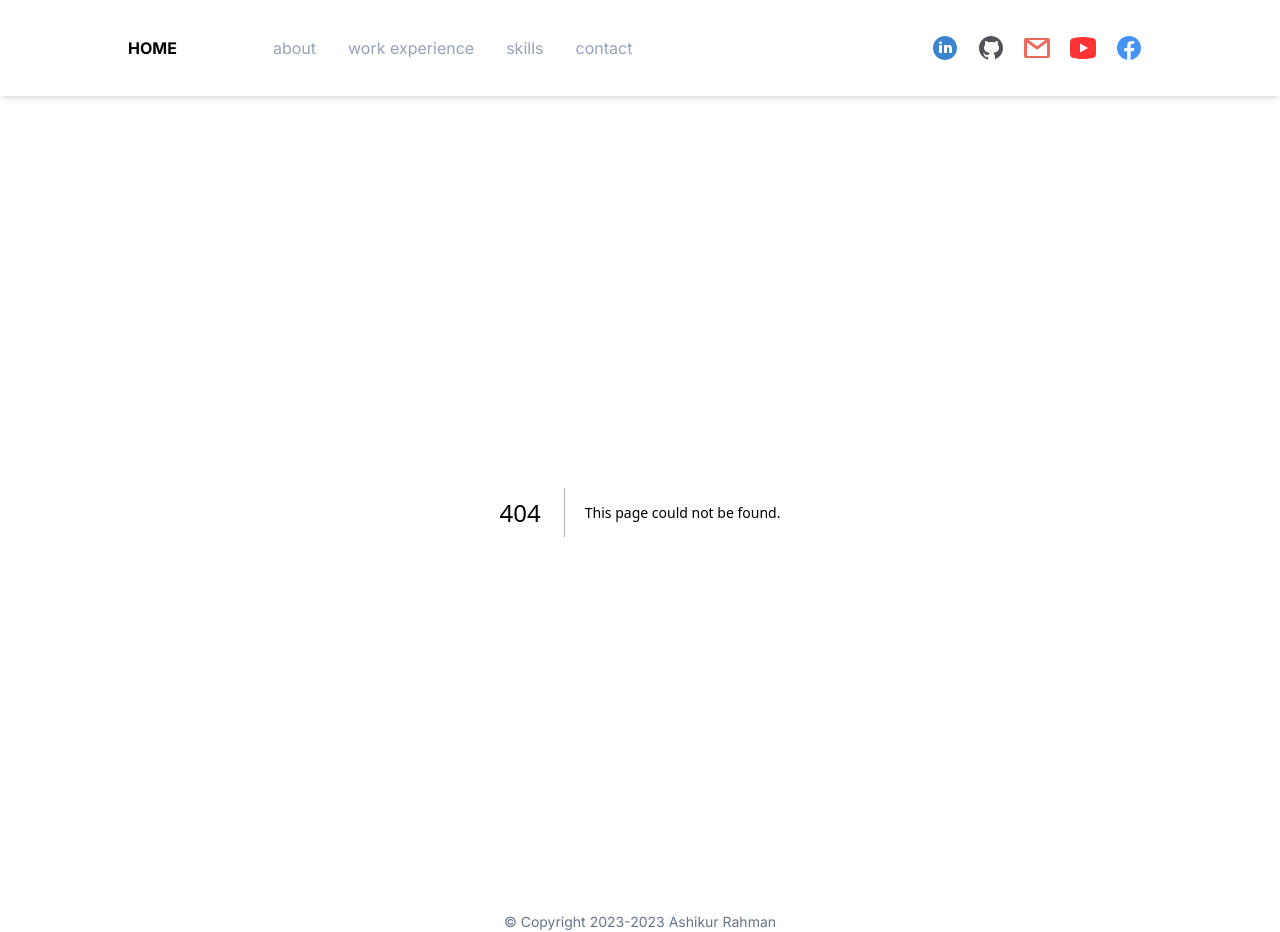
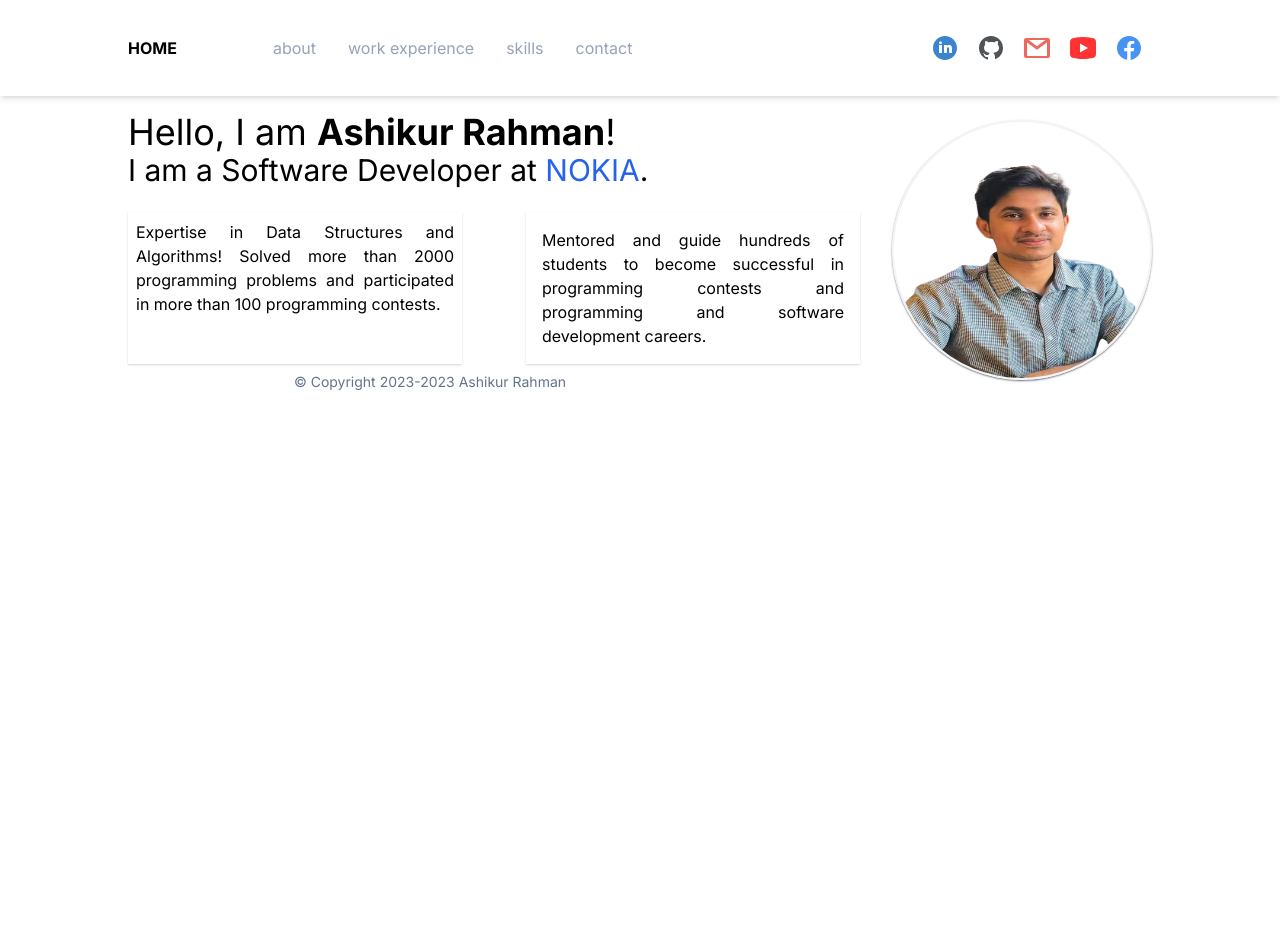
Before and after one commit to ashikur-rahman-fh/bio, a Next.js app: page /about in a window 1280 px wide. Before the commit this address had no page. After the commit the page ends 800 px from the top, so only its background shows below. Built offline with nearby package versions, Linux system fonts and the light colour scheme.

Commit message:
Add basic about page

```diff
--- /dev/null
+++ b/src/app/about/About/index.tsx
@@ -0,0 +1,46 @@
+import React from "react";
+import Image from "next/image";
+
+import ashikurDp from "./prof-dp.png";
+
+const About = () => {
+  return (
+    <section className="mx-2 my-2 md:mx-32 lg:mx-[10vw]">
+      <div className="relative float-right my-2 ml-8 hidden overflow-hidden rounded-full border-2 border-gray-100 shadow-sm shadow-gray-500 lg:inline-block">
+        <Image
+          className="!h-64 !w-64"
+          src={ashikurDp}
+          alt="ashikur-dp"
+          height={480}
+          width={480}
+        />
+      </div>
+      <div className="flex flex-col gap-6">
+        <div>
+          <h1 className="text-2xl md:text-4xl">
+            Hello, I am <span className="font-bold">Ashikur Rahman</span>!
+          </h1>
+          <h2 className="text-xl md:text-3xl">
+            I am a Software Developer at{" "}
+            <span className="text-blue-600">NOKIA</span>.
+          </h2>
+        </div>
+
+        <div className="grid grid-cols-1 gap-8 text-justify md:grid-cols-2 md:gap-16">
+          <p className="p-2 shadow-sm shadow-gray-300">
+            Expertise in Data Structures and Algorithms! Solved more than 2000
+            programming problems and participated in more than 100 programming
+            contests.
+          </p>
+          <p className="p-2 shadow-sm shadow-gray-300 md:p-4">
+            Mentored and guide hundreds of students to become successful in
+            programming contests and programming and software development
+            careers.
+          </p>
+        </div>
+      </div>
+    </section>
+  );
+};
+
+export default About;
--- /dev/null
+++ b/src/app/about/page.tsx
@@ -0,0 +1,21 @@
+import React from "react";
+import { Metadata } from "next";
+
+import About from "./About";
+
+import { DEFAULT_METADATA } from "../constants";
+
+export async function generateMetadata(): Promise<Metadata> {
+  return {
+    ...DEFAULT_METADATA,
+    title: "About - Ashikur Rahman",
+    description:
+      "Ashikur Rahman stands 257 out of more than 30000 participants in google codejam round 2A",
+  };
+}
+
+const AboutPage = () => {
+  return <About />;
+};
+
+export default AboutPage;
--- a/src/app/constants.tsx
+++ b/src/app/constants.tsx
@@ -3,3 +3,13 @@ export const CONTACT_INFO = {
   EMAIL: "ashikurrahmanvar@gmail.com",
   PHONE: "+1 343 297 3525",
 };
+
+export const DEFAULT_METADATA = {
+  title: "Ashikur Rahman - Software Developer at Nokia",
+  description:
+    "Software Developer with expertise in data structures and algorithms and excelling in complex problem-solving. Over 2(two) years of experience in software development and " +
+    "5+ years in competitive programming.",
+  keywords:
+    "Software Developer, Nokia, Data Structures, Algorithms, Design Patterns, C++, Python, Shell, Programming, Contest, ICPC, Codeforces, Leetcode" +
+    "Competitive Programming, Codechef, UVA, Hackerrank, Google Codejam, LinkedIn",
+};
--- a/src/app/layout.tsx
+++ b/src/app/layout.tsx
@@ -5,18 +5,18 @@ import { Inter } from "next/font/google";
 import Navbar from "./components/Navbar";
 import Footer from "./components/Footer";
 
+import { DEFAULT_METADATA } from "./constants";
+
 const inter = Inter({ subsets: ["latin"] });
 
-export const metadata : Metadata = {
-  title: "Ashikur Rahman - Software Developer at Nokia",
-  description: "Software Developer with expertise in data structures and algorithms and excelling in complex problem-solving. Over 2(two) years of experience in software development and " +
-    "5+ years in competitive programming.",
+export const metadata: Metadata = {
+  ...DEFAULT_METADATA,
 };
 
 export default function RootLayout({
   children,
 }: {
-  children: React.ReactNode
+  children: React.ReactNode;
 }) {
   return (
     <html lang="en">
--- a/src/app/page.tsx
+++ b/src/app/page.tsx
@@ -1,7 +1,10 @@
 import React from "react";
+import About from "./about/About";
 
 export default function Home() {
   return (
-    <h1>Ashikur Rahman</h1>
+    <React.Fragment>
+      <About />
+    </React.Fragment>
   );
-};
+}
```
Also changed, not shown: src/app/about/About/prof-dp.png (added), 1 other file (tests, documents, lock files or other folders).
